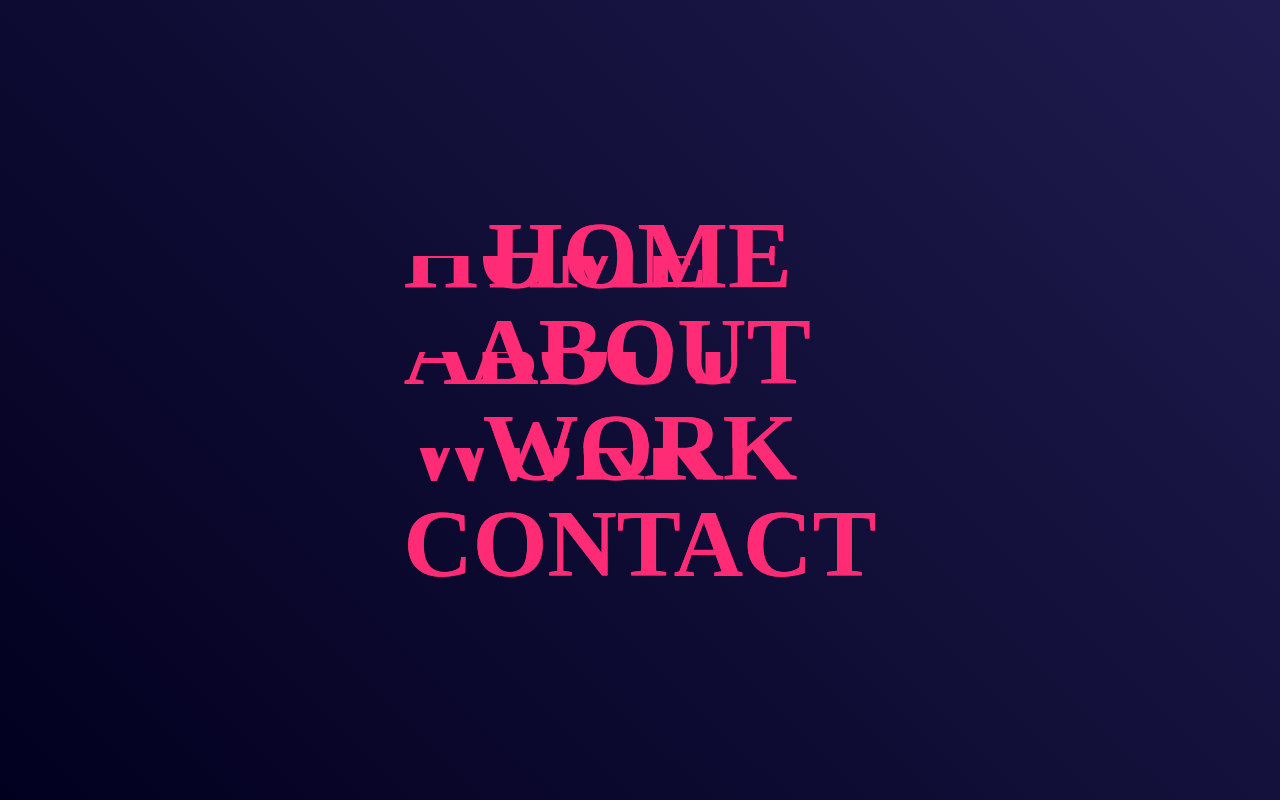
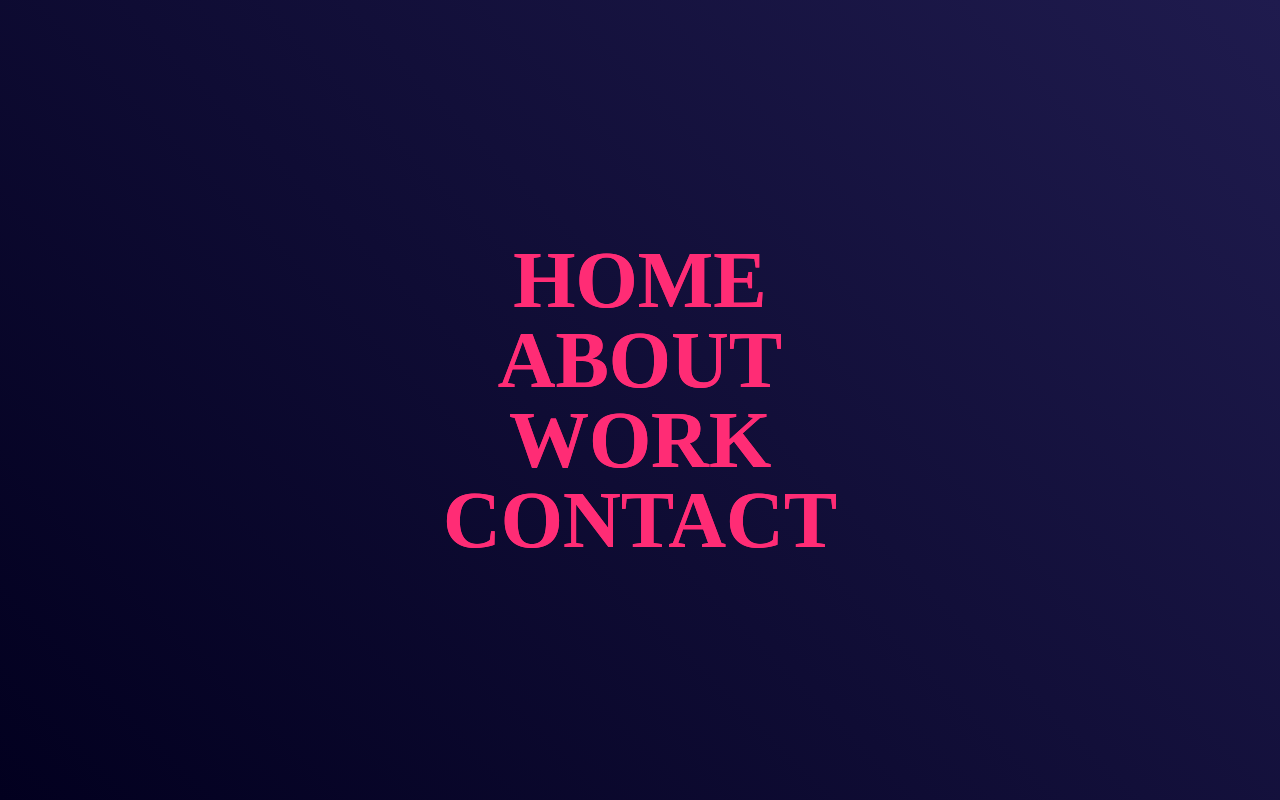
Before and after one commit to HazemSabry/css-split-text-animation, a plain HTML site: page index.html in a window 1280 px wide. Drawn offline with Linux system fonts and the light colour scheme.

Commit message:
css update

```diff
--- a/styles.css
+++ b/styles.css
@@ -1,16 +1,11 @@
 :root {
-  --background-color: linear-gradient(45deg, #02001f, #1f1b4e);
+  --background: linear-gradient(45deg, #02001f, #1f1b4e);
   --text-color: #ff2c75;
-  --line-height: 1;
-}
-
-* {
-  box-sizing: border-box;
-  margin: 0;
 }
 
 body {
-  background: var(--background-color);
+  margin: 0;
+  background: var(--background);
   color: var(--text-color);
   min-height: 100vh;
   display: flex;
@@ -19,17 +14,17 @@ body {
 }
 
 .list {
+  margin: 0;
   padding: 0;
   list-style: none;
 }
 
 .list-item {
+  position: relative;
   font-weight: bold;
-  font-size: 6rem;
-  text-align: center;
-  line-height: var(--line-height);
-  display: flex;
-  flex-direction: column;
+  font-size: 5rem;
+  margin: 0 auto;
+  width: max-content;
 }
 
 .list-item > .split-text {
```
